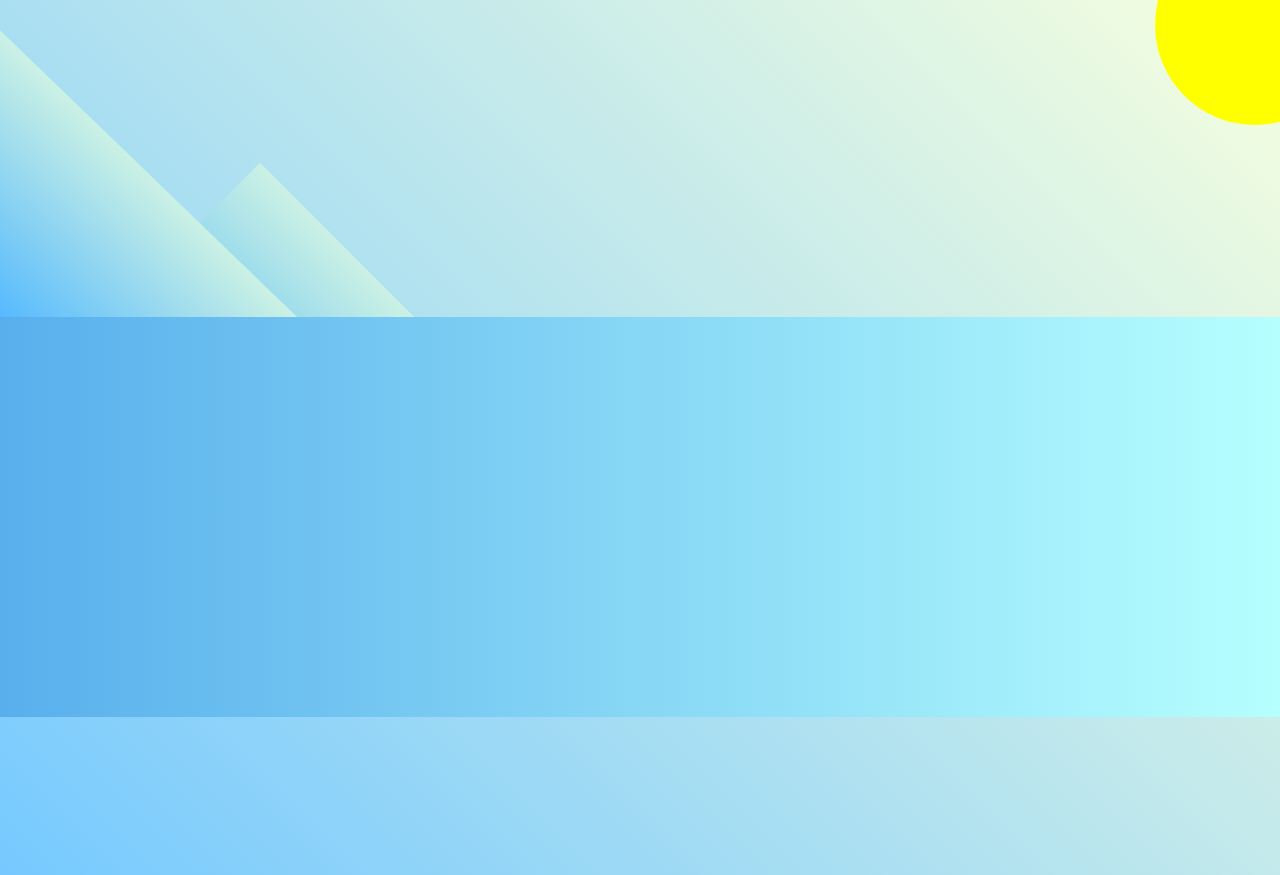
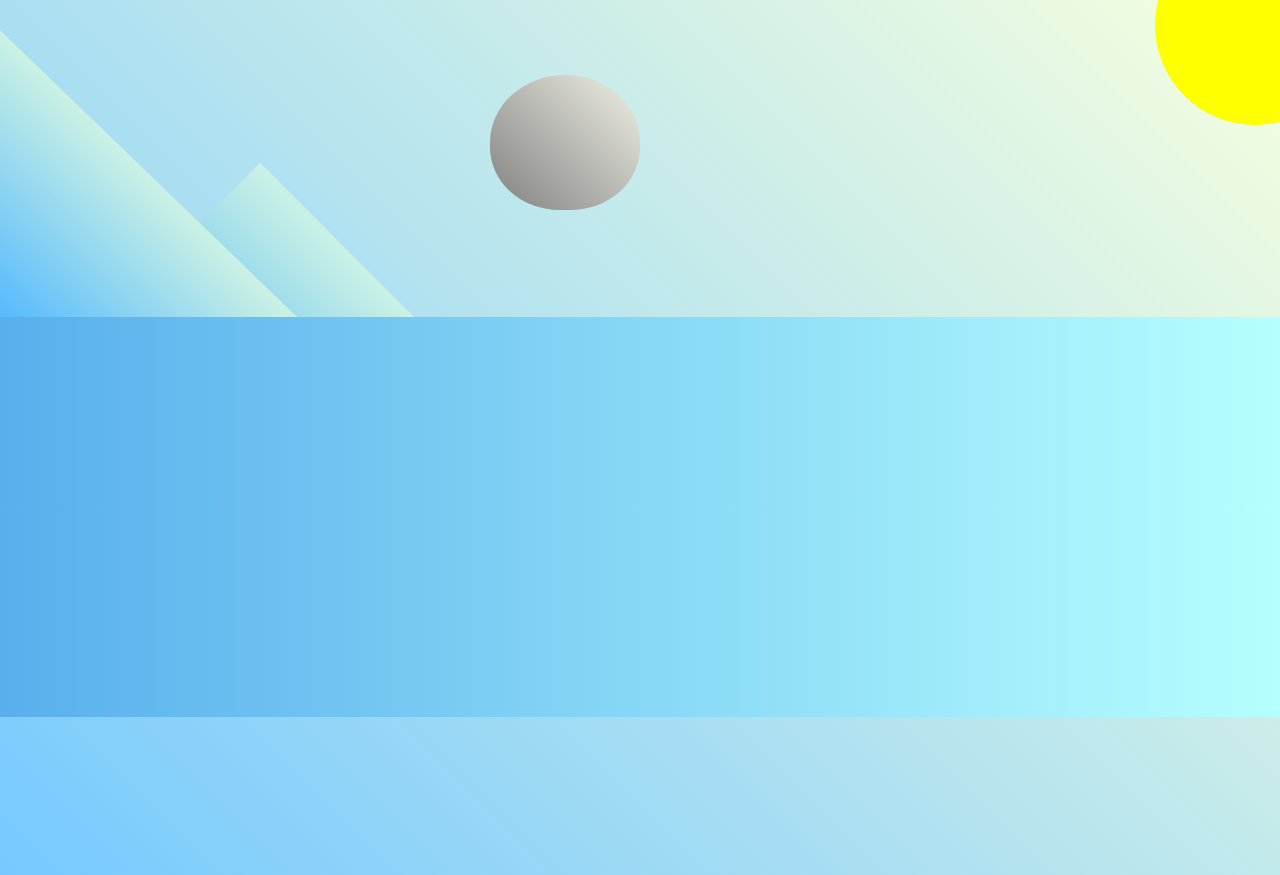
Before and after one commit to Kavvannah/happy-penguin, a plain HTML site: page index.html in a window 1280 px wide. Shown: the top 875 px of the page. Drawn offline with Linux system fonts and the light colour scheme.

Commit message:
:heavy_plus_sign:edited border-radius of penguin head

```diff
--- a/css/styles.css
+++ b/css/styles.css
@@ -46,7 +46,12 @@ body {
     z-index: 4;
     position: relative;
 }
-
+.penguin-head{
+    width: 50%;
+    height: 45%;
+    background: linear-gradient(45deg, rgb(128, 128, 128), rgb(239, 240, 228));
+    border-radius: 70% 70% 65% 65%;
+}
 .ground {
     width:  100vw;
     height: 400px;
```
